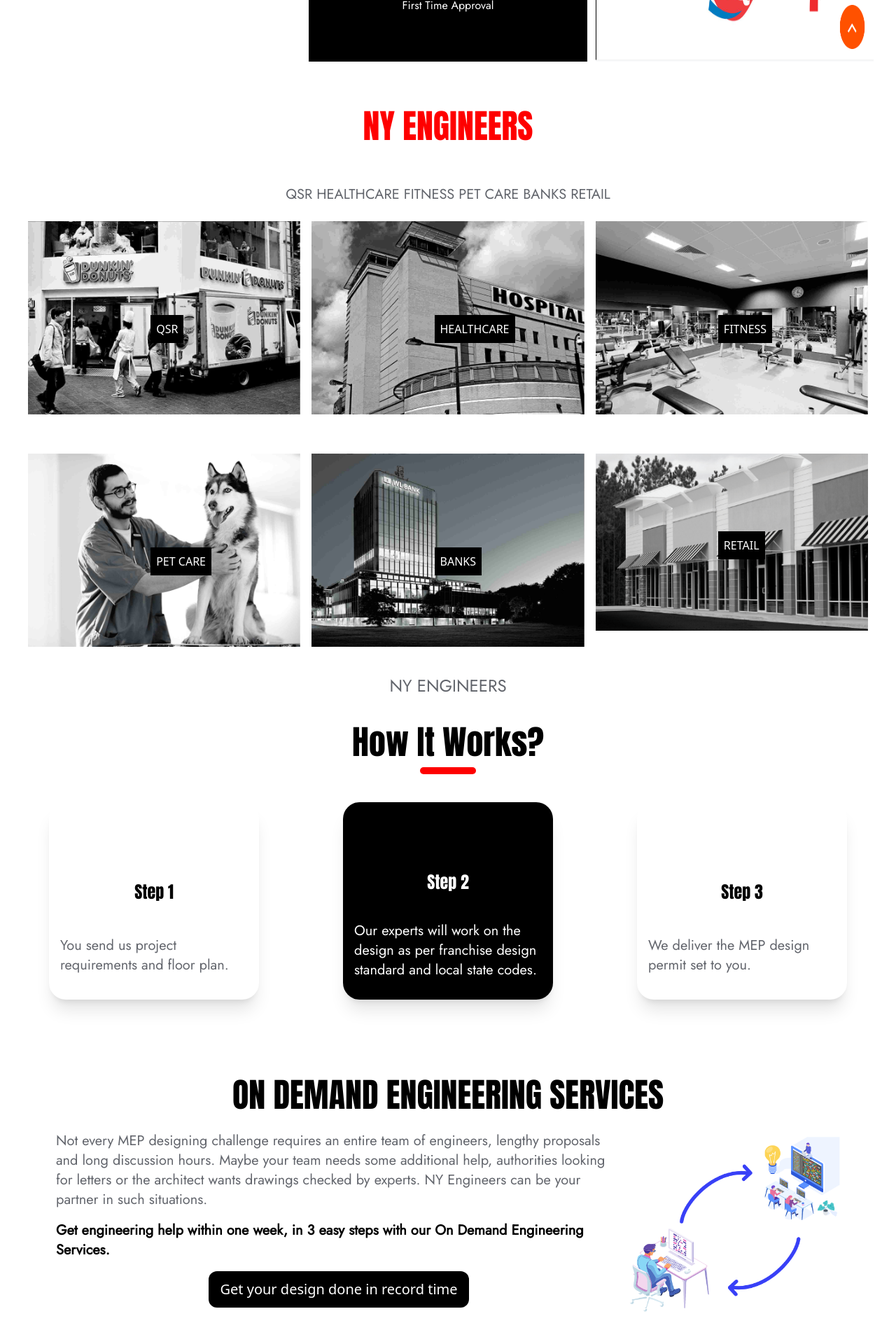
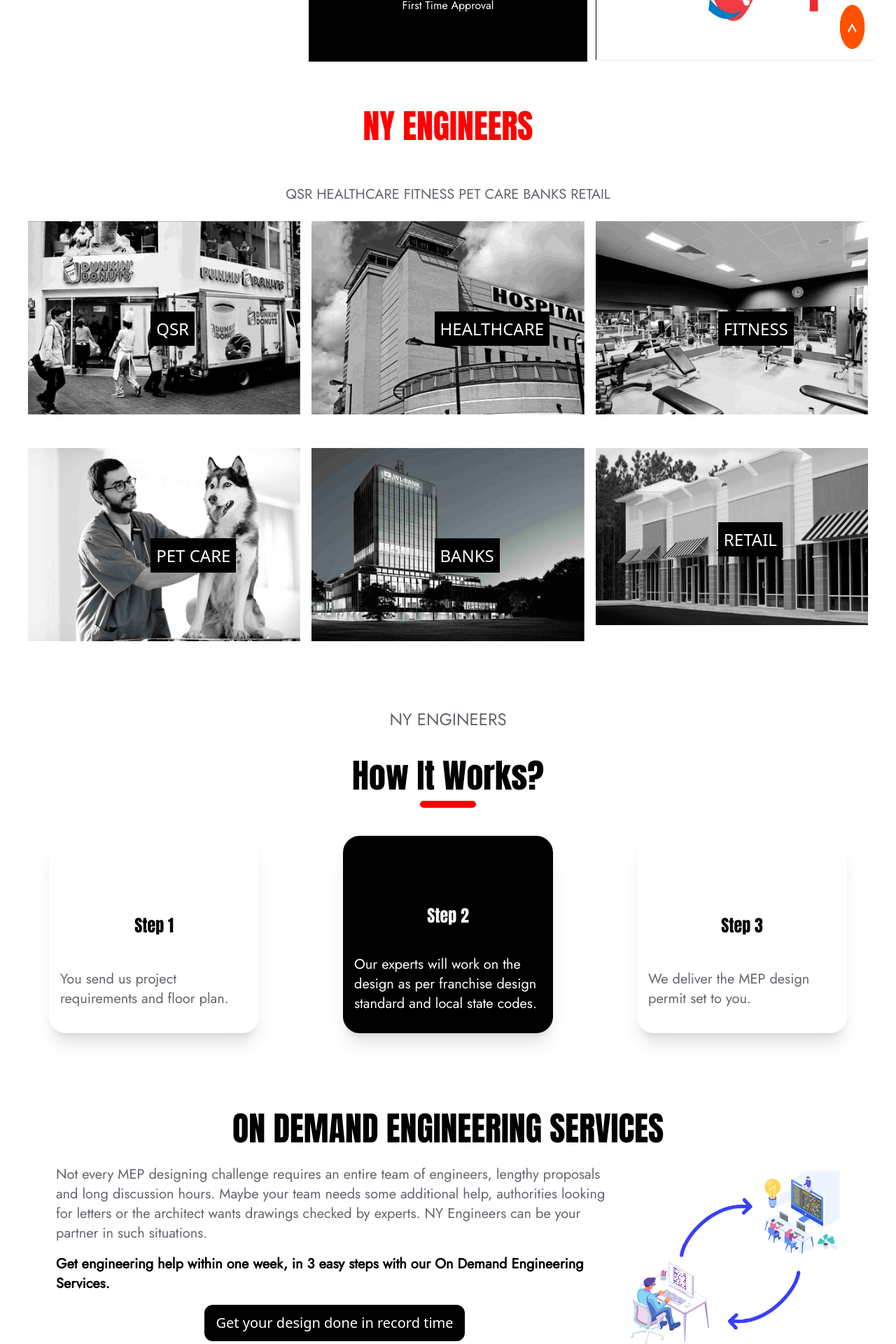
Before and after one commit to sivasathyaseeelan1/genesizmep, a React (Vite) app: page / in a window 1280 px wide. Shown: the part 1340-3260 px from the top of the page at 70% size. Built offline with nearby package versions, Linux system fonts and the light colour scheme; some icons are missing.

Commit message:
homepage completed

```diff
--- a/public/output.css
+++ b/public/output.css
@@ -527,8 +527,8 @@ video {
   bottom: 0.25rem;
 }
 
-.bottom-1\/3{
-  bottom: 33.333333%;
+.bottom-1\/2{
+  bottom: 50%;
 }
 
 .col-start-1{
@@ -568,6 +568,10 @@ video {
   margin-bottom: 2.5rem;
 }
 
+.mb-16{
+  margin-bottom: 4rem;
+}
+
 .mb-3{
   margin-bottom: 0.75rem;
 }
@@ -594,10 +598,6 @@ video {
 
 .flex{
   display: flex;
-}
-
-.grid{
-  display: grid;
 }
 
 .h-\[1\.5px\]{
@@ -629,6 +629,10 @@ video {
   width: 100%;
 }
 
+.min-w-\[200px\]{
+  min-width: 200px;
+}
+
 .max-w-\[280px\]{
   max-width: 280px;
 }
@@ -650,6 +654,16 @@ video {
   flex: 1 1 0%;
 }
 
+.translate-x-\[-50\%\]{
+  --tw-translate-x: -50%;
+  transform: translate(var(--tw-translate-x), var(--tw-translate-y)) rotate(var(--tw-rotate)) skewX(var(--tw-skew-x)) skewY(var(--tw-skew-y)) scaleX(var(--tw-scale-x)) scaleY(var(--tw-scale-y));
+}
+
+.translate-y-\[-50\%\]{
+  --tw-translate-y: -50%;
+  transform: translate(var(--tw-translate-x), var(--tw-translate-y)) rotate(var(--tw-rotate)) skewX(var(--tw-skew-x)) skewY(var(--tw-skew-y)) scaleX(var(--tw-scale-x)) scaleY(var(--tw-scale-y));
+}
+
 .scale-0{
   --tw-scale-x: 0;
   --tw-scale-y: 0;
@@ -668,10 +682,6 @@ video {
 
 .resize{
   resize: both;
-}
-
-.grid-cols-3{
-  grid-template-columns: repeat(3, minmax(0, 1fr));
 }
 
 .flex-col{
@@ -732,6 +742,10 @@ video {
 
 .gap-9{
   gap: 2.25rem;
+}
+
+.gap-6{
+  gap: 1.5rem;
 }
 
 .gap-x-3{
@@ -814,6 +828,10 @@ video {
   background-color: rgb(255 255 255 / var(--tw-bg-opacity));
 }
 
+.p-1{
+  padding: 0.25rem;
+}
+
 .p-10{
   padding: 2.5rem;
 }
@@ -822,17 +840,12 @@ video {
   padding: 0.5rem;
 }
 
+.p-5{
+  padding: 1.25rem;
+}
+
 .p-8{
   padding: 2rem;
-}
-
-.p-1{
-  padding: 0.25rem;
-}
-
-.px-2{
-  padding-left: 0.5rem;
-  padding-right: 0.5rem;
 }
 
 .px-3{
@@ -1003,6 +1016,15 @@ p{
   font-family: jost,Arial, Helvetica, sans-serif;
 }
 
+@media (max-width: 1060px) {
+  .centered{
+    position: absolute;
+    top:50%;
+    left: 50%;
+    transform: translate(-50%,-50%);
+  }
+}
+
 .hover\:scale-100:hover{
   --tw-scale-x: 1;
   --tw-scale-y: 1;
@@ -1129,6 +1151,11 @@ p{
     row-gap: 1rem;
   }
 
+  .md\:bg-black{
+    --tw-bg-opacity: 1;
+    background-color: rgb(0 0 0 / var(--tw-bg-opacity));
+  }
+
   .md\:px-20{
     padding-left: 5rem;
     padding-right: 5rem;
--- a/src/components/IndustriesCard.jsx
+++ b/src/components/IndustriesCard.jsx
@@ -2,13 +2,13 @@ import React from 'react'
 
 const Card = (props) => {
   return (
-    <div >
-    <img src={`public/assets/homePage/industries/${props.img}`} className=' hover:scale-105 transition duration-500 cursor-pointer'>
+    <div className='relative' >
+    <img src={`public/assets/homePage/industries/${props.img}`} className=' hover:scale-105 transition duration-500 cursor-pointer w-full'>
 
     </img>
-    <div className='hover:bg-white relative bottom-1/3 md:bottom-[45%] md:left-[45%] p-2 max-w-max  hover:text-black text-white bg-black'>
+    <span className='hover:bg-white centered relative translate-x-[-50%] translate-y-[-50%] md:bottom-[45%] md:left-[45%] p-2 max-w-max  hover:text-black text-2xl text-white bg-black'>
             {props.name}
-        </div>
+        </span>
     </div>
   )
 }
--- a/src/components/Navbar.jsx
+++ b/src/components/Navbar.jsx
@@ -3,7 +3,7 @@ import useMediaQuery from '../hooks/UseMediaquery';
 import {Plus} from '@styled-icons/bootstrap';
 import { Close,Menu, } from '@styled-icons/material';
 import Dropdown from './Dropdown';
-import {ChevronDown} from '@styled-icons/bootstrap/ChevronDown';
+import {ChevronDown,ChevronRight} from '@styled-icons/bootstrap';
 import data from './Navbardata';
 
 const Navbar = () => {
@@ -25,12 +25,12 @@ const Navbar = () => {
           isAboveMediumScreen? (<div className='flex gap-7 items-center text-xl font'>
 
             <div className='group/item1'><a >Engineering <ChevronDown size={12}></ChevronDown></a>
-            {/* <div className=' group-hover/item1:scale-100 scale-0 p-10 bg-white absolute'>
+            <div className=' group-hover/item1:scale-100 scale-0 p-5 min-w-[200px] items-center bg-white absolute'>
         {
 
-          EngDrop.map((item)=><a className='hover:text-textOrange text-black flex flex-col z-2000 '><p>{item} </p></a>)
+          EngDrop.map((item)=><a className='hover:text-textOrange text-black flex justify-between z-2000 '><p>{item} </p>  <ChevronRight size={20}></ChevronRight></a>)
         }
-        </div> */}
+        </div>
             </div>
             <div><a>Projects</a></div>
             <div><a>On Demand</a></div>
--- a/src/containers/Homepage/Footer.jsx
+++ b/src/containers/Homepage/Footer.jsx
@@ -9,7 +9,7 @@ const Footer = () => {
     const buttonStyle = 'text-xl hover:bg-textOrange transition duration-200 border-solid border-[2px] border-textOrange '
     return (
     <div className=' bg-footerBlack font-jost text-white  p-10'>
-       <div className='grid grid-cols-3 items-stretch w-2/3 mx-auto'>
+       <div className='md:grid md:grid-cols-3 items-stretch flex flex-col gap-9 w-2/3 mx-auto'>
 
 
         <div className='  flex flex-col gap-2 items-stretch'>
@@ -25,7 +25,7 @@ const Footer = () => {
 
         </div>
         <div className=' max-w-max flex flex-col gap-2 items-stretch'>
-            <h4 className={headerStyle}>ENGINEERING</h4>
+            <h4 className={headerStyle}>COMPANY</h4>
             <div className=' w-4 h-[1.5px] bg-textOrange'></div>
             <div className={`flex flex-col ${itemStyle}`}>
             <a>CAREER </a>
--- a/src/containers/Homepage/Industries.jsx
+++ b/src/containers/Homepage/Industries.jsx
@@ -5,9 +5,9 @@ const details = [{name:"QSR",img:"Donuts.jpg"},{name:"HEALTHCARE",img:"Hospital.
 
 const Industries = () => {
   return (
-    <div>
+    <div className='mb-16'>
 
-  <div className='flex flex-col justify-center items-center'>
+  <div className='flex flex-col justify-center items-center '>
     <h2 className=' text-2xl ss:text-3xl md:text-5xl mb-7 py-8 text-textOrange'>NY ENGINEERS</h2>
     <p className='text-lg ss:text-xl  mb-6 text-textGrey'>QSR  HEALTHCARE  FITNESS  PET CARE  BANKS  RETAIL</p>
   </div>
--- a/src/containers/Homepage/OnDemanEng.jsx
+++ b/src/containers/Homepage/OnDemanEng.jsx
@@ -4,7 +4,7 @@ const OnDemandEng = () => {
   return (
     <div className=' py-28 px-5 md:px-20'>
         <div><h2 className=' text-xl ss:text-2xl text-center md:text-5xl mb-7'>ON DEMAND ENGINEERING SERVICES</h2></div>
-        <div className='flex md:flex-row flex-col gap-3'>
+        <div className='flex md:flex-row flex-col justify-center gap-6'>
             <div className=' text-sm ss:text-xl'>
                 <p className='mb-4 text-textGrey'>Not every MEP designing challenge requires an entire team of engineers, lengthy proposals and long discussion hours.
                 Maybe your team needs some additional help, authorities looking for letters or the architect wants drawings checked by experts.
@@ -13,7 +13,7 @@ const OnDemandEng = () => {
                <a className=' flex justify-center items-center'> <button className=' rounded-xl text-center px-4 py-3 bg-black text-white hover:bg-textOrange hover:scale-110 transition-all duration-300'>Get your design done in record time</button></a>
             </div>
             <div>
-                <img className=' md:min-w-[300px]' src='/public/assets/homepage/VES.webp'></img>
+                <img className=' mx-auto md:min-w-[300px]' src='/public/assets/homepage/VES.webp'></img>
             </div>
         </div>
     </div>
```
Also changed, not shown: src/index.css (+9 -0 lines).
